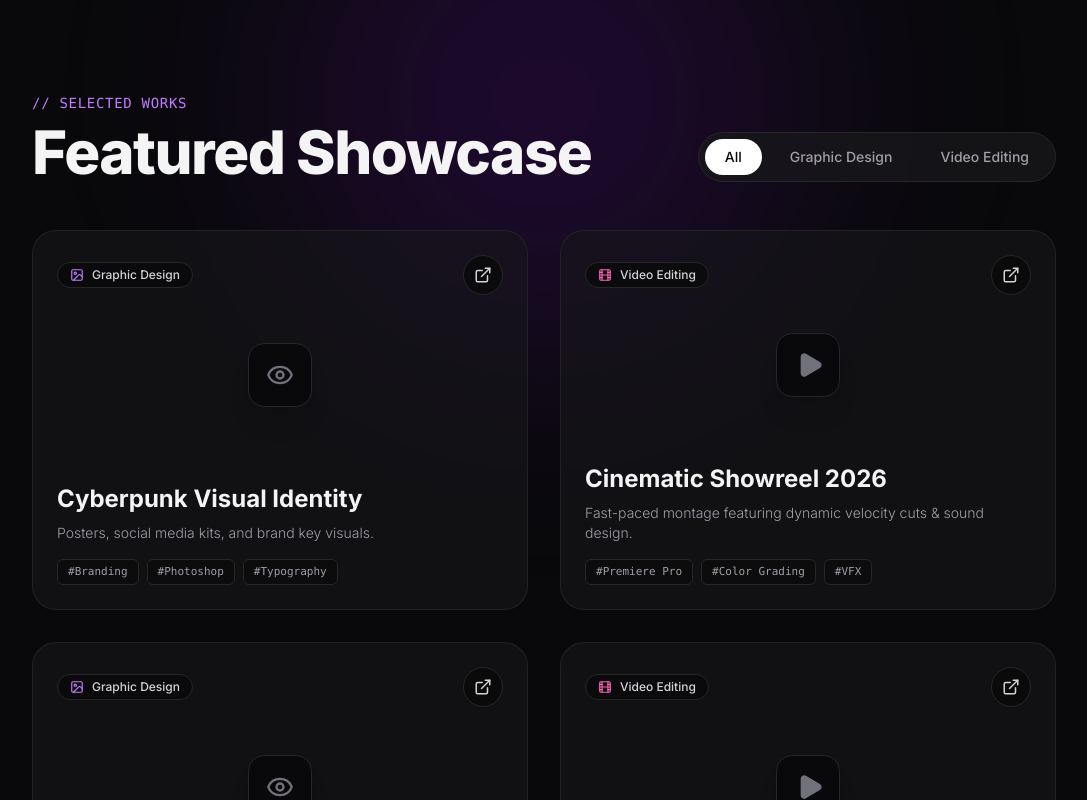
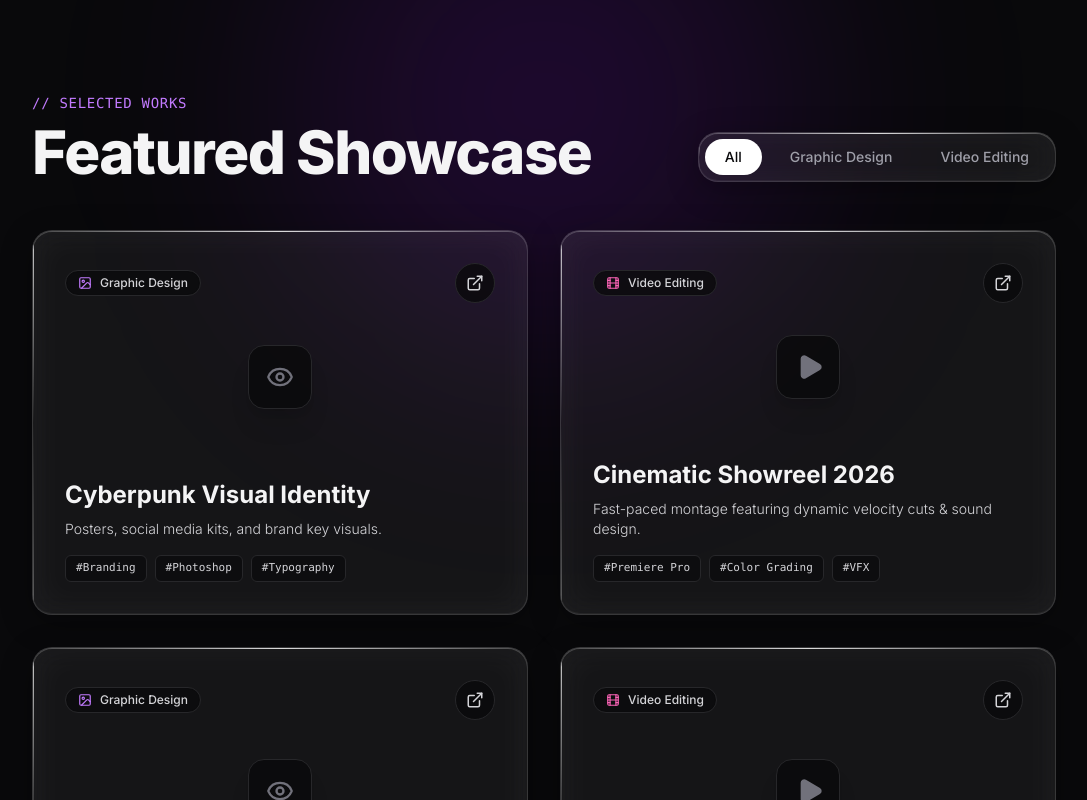
Before and after one commit to noy2high/portfolio, a Next.js app: page / in a window 1280 px wide. Shown: the part 820-1620 px from the top of the page, without its empty margins (96-1183 px from the left). Built offline with nearby package versions, Linux system fonts and the light colour scheme.

Commit message:
Update PortfolioGrid.tsx

```diff
--- a/app/components/PortfolioGrid.tsx
+++ b/app/components/PortfolioGrid.tsx
@@ -75,7 +75,7 @@ export default function PortfolioGrid() {
           </motion.h2>
         </div>
 
-        <div className="flex gap-2 p-1.5 bg-zinc-900/80 border border-zinc-800 rounded-full w-fit">
+        <div className="flex gap-2 p-1.5 glass-card rounded-full w-fit">
           {CATEGORIES.map((tab) => (
             <button
               key={tab}
@@ -108,9 +108,9 @@ export default function PortfolioGrid() {
               whileHover={{ y: -8 }}
               transition={{ duration: 0.4 }}
               key={project.id}
-              className="group relative bg-zinc-900/60 border border-zinc-800/80 rounded-3xl p-6 overflow-hidden flex flex-col justify-between min-h-[380px] hover:border-zinc-600 transition-colors"
+              className="group glass-card p-8 flex flex-col justify-between min-h-[380px] hover:border-white/40 transition-colors"
             >
-              <div className={`absolute inset-0 bg-gradient-to-br ${project.color} opacity-0 group-hover:opacity-100 transition-opacity duration-500 rounded-3xl pointer-events-none`} />
+              <div className={`absolute inset-0 bg-gradient-to-br ${project.color} opacity-0 group-hover:opacity-100 transition-opacity duration-500 pointer-events-none`} />
 
               <div className="flex justify-between items-center z-10">
                 <span className="flex items-center gap-2 px-3 py-1 rounded-full bg-zinc-950/80 border border-zinc-800 text-xs text-zinc-300 font-medium backdrop-blur-sm">
@@ -127,10 +127,10 @@ export default function PortfolioGrid() {
               </div>
 
               <div className="my-auto py-8 flex flex-col items-center justify-center z-10">
-                <div className="w-16 h-16 rounded-2xl bg-zinc-950 border border-zinc-800 flex items-center justify-center text-zinc-500 group-hover:text-purple-400 group-hover:scale-110 group-hover:border-purple-500/50 transition-all shadow-xl">
+                <div className="w-16 h-16 rounded-2xl bg-zinc-950/80 border border-zinc-800 flex items-center justify-center text-zinc-500 group-hover:text-purple-400 group-hover:scale-110 group-hover:border-purple-500/50 transition-all shadow-xl">
                   {project.type === "video" ? <Play size={28} className="fill-current ml-1" /> : <Eye size={28} />}
                 </div>
-                <span className="text-xs text-zinc-500 font-mono mt-3 opacity-0 group-hover:opacity-100 transition-opacity">
+                <span className="text-xs text-zinc-400 font-mono mt-3 opacity-0 group-hover:opacity-100 transition-opacity">
                   {project.type === "video" ? "PREVIEW VIDEO" : "VIEW FULL HD"}
                 </span>
               </div>
@@ -139,13 +139,13 @@ export default function PortfolioGrid() {
                 <h3 className="text-2xl font-bold text-zinc-100 group-hover:text-white mb-2">
                   {project.title}
                 </h3>
-                <p className="text-zinc-400 text-sm mb-4 font-light">
+                <p className="text-zinc-300 text-sm mb-4 font-light">
                   {project.desc}
                 </p>
 
                 <div className="flex flex-wrap gap-2">
                   {project.tags.map((tag) => (
-                    <span key={tag} className="text-[11px] font-mono px-2.5 py-1 rounded-md bg-zinc-950/60 text-zinc-400 border border-zinc-800">
+                    <span key={tag} className="text-[11px] font-mono px-2.5 py-1 rounded-md bg-zinc-950/60 text-zinc-300 border border-zinc-800">
                       #{tag}
                     </span>
                   ))}
```
